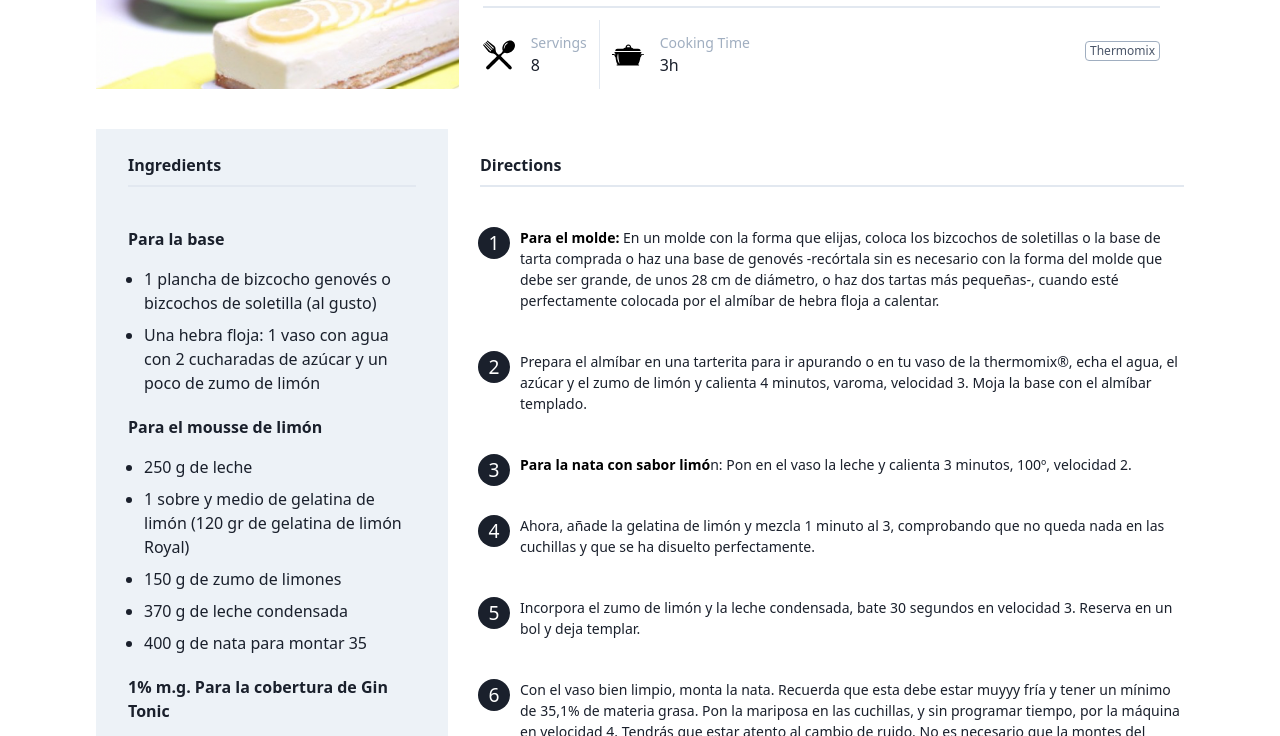
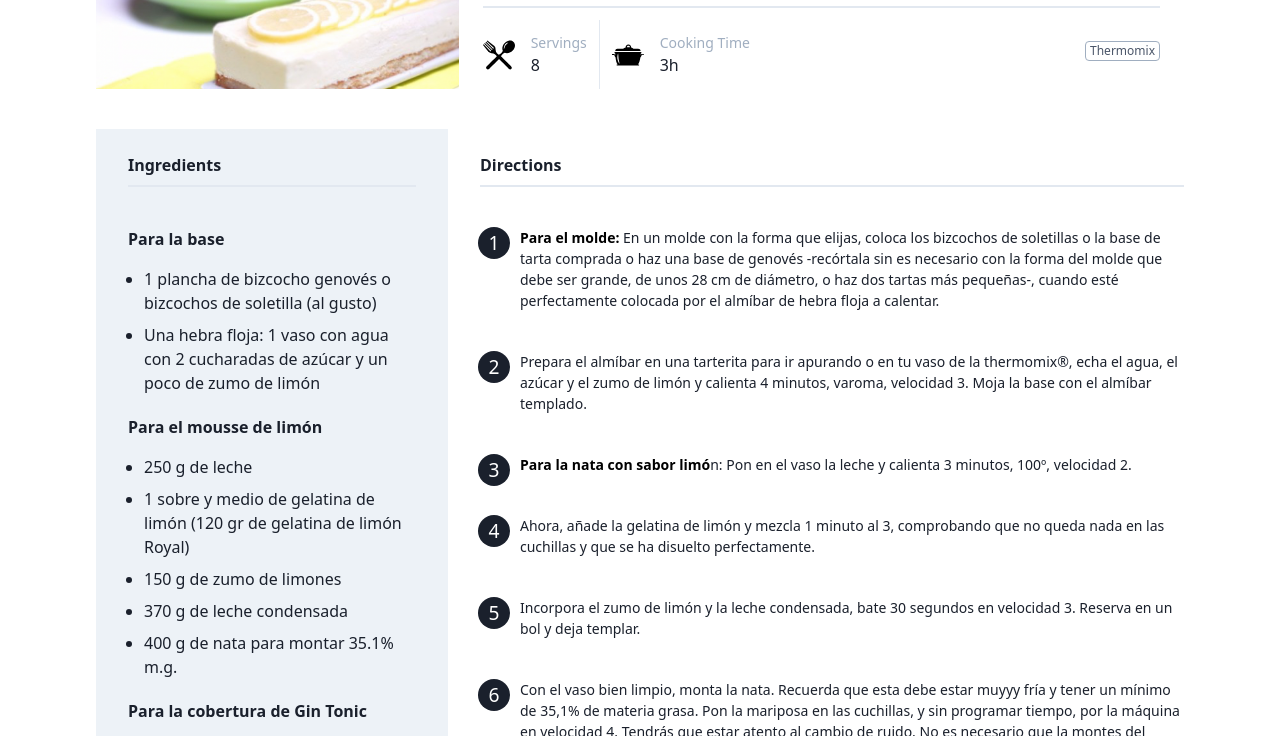
Before and after one commit to rubenRP/cookbook, a Gatsby site: page /tarta-gintonic/ in a window 1280 px wide. Shown: the part 198-934 px from the top of the page. Built offline with nearby package versions, Linux system fonts and the light colour scheme; Gatsby itself is replaced by a stand-in of ours.

Commit message:
Update Recipes “tarta-gintonic/index”

```diff
--- a/content/recipes/tarta-gintonic/index.md
+++ b/content/recipes/tarta-gintonic/index.md
@@ -18,8 +18,8 @@ ingredients:
   - 1 sobre y medio de gelatina de limón (120 gr de gelatina de limón Royal)
   - 150 g de zumo de limones
   - 370 g de leche condensada
-  - 400 g de nata para montar 35
-  - 1% m.g. **Para la cobertura de Gin Tonic**
+  - 400 g de nata para montar 35.1% m.g.
+  - "**Para la cobertura de Gin Tonic**"
   - 8 hojas de gelatina
   - 100 g de agua
   - 150 g de azúcar
```
